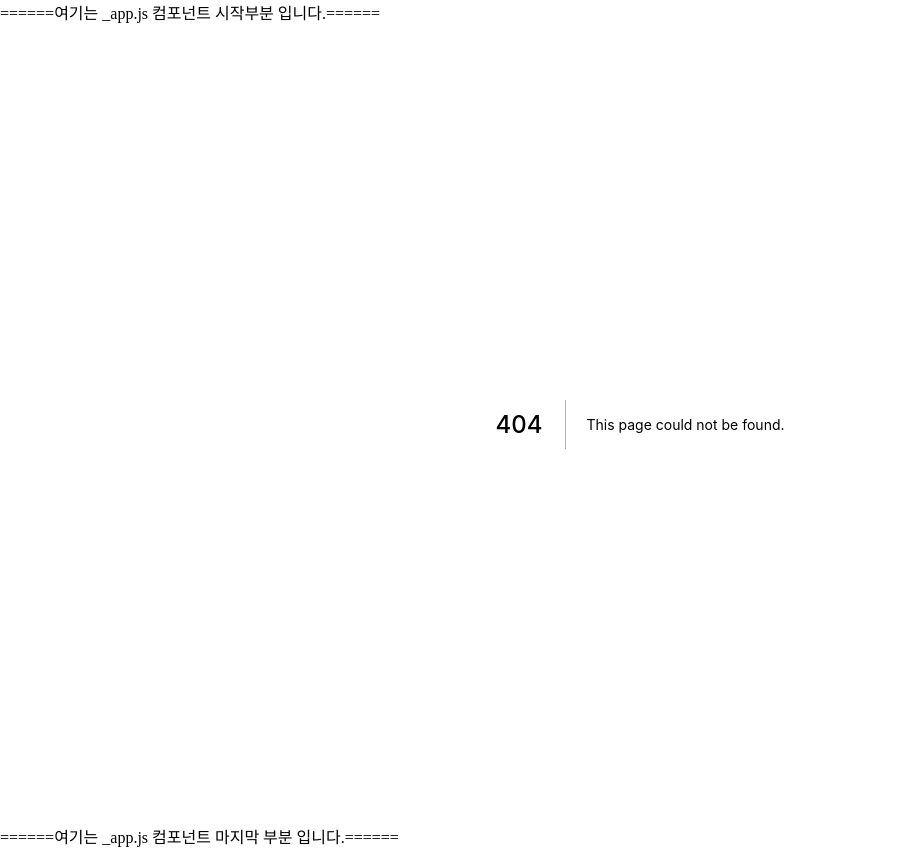
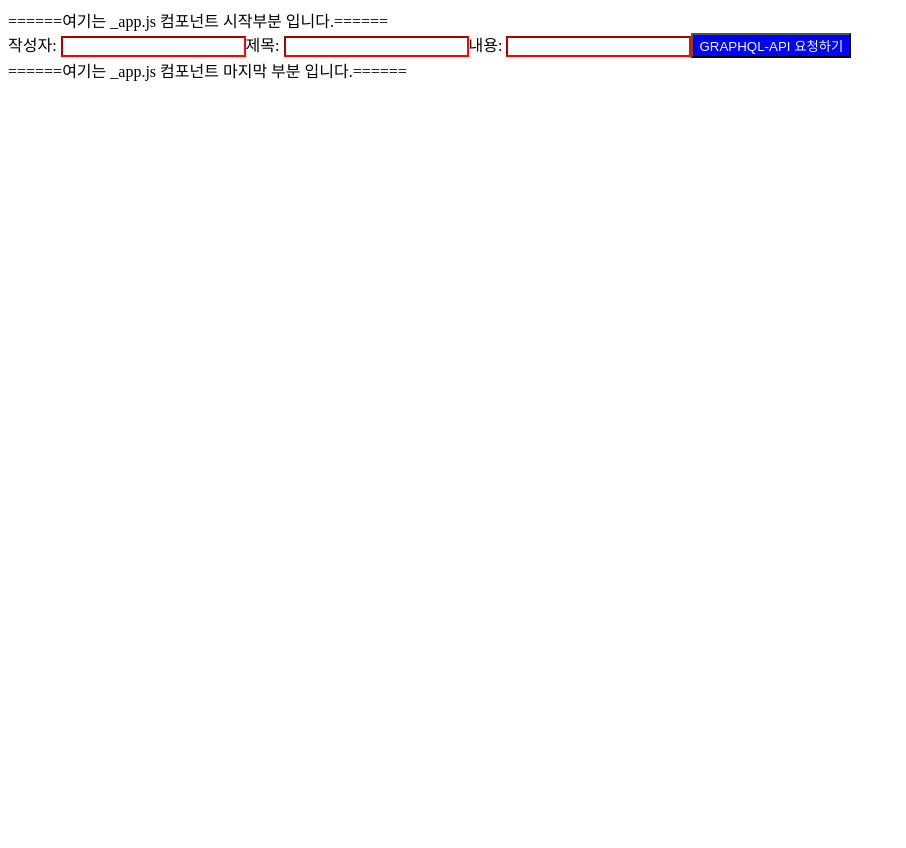
Before and after one commit to just-study-hako/front_study, a Next.js app in the folder 04_react_study/class/: page /section06/06-01-container-presenter in a window 1280 px wide. Before the commit this address had no page. Shown: the whole page, without its empty margins (0-906 px from the left). After the commit the page ends 800 px from the top, so only its background shows below. Built offline with nearby package versions, Linux system fonts and the light colour scheme.

Commit message:
# 폴더 구조 체계화 / 컨테이너,프리젠테이셔널 패턴
4-4 에서만들었던 페이지를 컨테이너 프리젠테이셔널 패턴으로 쪼개서 만들어보기

```diff
--- /dev/null
+++ b/04_react_study/class/pages/section06/06-01-container-presenter/index.js
@@ -0,0 +1,13 @@
+// 사실상 접속은 pages 폴더의 페이지뿐
+// 다른데서 만든걸 여기로 갖고와야 접속이 가능해짐.
+
+// import BoardWrite from "@/src/components/units/board/write/BoardWrite.container" < 왠지 오류남
+import BoardWrite from "../../../src/components/units/board/write/BoardWrite.container"
+
+export default function GraphqlMutationPage (){
+
+
+    return(
+        <BoardWrite/>
+    )
+}
--- /dev/null
+++ b/04_react_study/class/src/components/units/board/write/BoardWrite.container.js
@@ -0,0 +1,53 @@
+import { useMutation } from "@apollo/client"
+import { useState } from "react"
+import BoardWriteUI from "./BoardWrite.presenter";
+import {나의그래프큐엘셋팅} from "./BoardWrite.queries"
+
+export default function BoardWrite () {
+    // 로직은 담고 UI는 안담음
+    const [writer,setWriter] = useState()
+    const [title,setTitle] = useState()
+    const [contents,setContents] = useState()
+
+    const [나의함수] = useMutation(나의그래프큐엘셋팅)
+
+    const onClickSubmit = async () => {
+        const result = await 나의함수({
+            variables: {
+                writer: writer,
+                title: title,
+                contents: contents
+            }
+        })
+        console.log(result)
+    }
+
+    const onChangeWriter = (event) => {
+        setWriter(event.target.value)
+    }
+
+    const onChangeTitle = (event) => {
+        setTitle(event.target.value)
+    }
+
+    const onChangeContents = (event) => {
+        setContents(event.target.value)
+    }
+
+    return(
+        <BoardWriteUI
+            aaa={onClickSubmit}
+            bbb={onChangeWriter}
+            ccc={onChangeTitle}
+            ddd={onChangeContents}
+        />
+        /*
+        props = {
+            aaa : onClickSubmit,
+            bbb : onChangeWriter,
+            ccc : onChangeTitle,
+            ddd : onChangeContents
+        }
+        */
+    )
+}
--- /dev/null
+++ b/04_react_study/class/src/components/units/board/write/BoardWrite.presenter.js
@@ -0,0 +1,14 @@
+import { RedInput, BlueButton } from "./BoardWrite.styles"
+
+export default function BoardWriteUI (props) {
+    // 로직은 안담고 UI만 담음
+
+    return(
+        <div>
+        작성자: <RedInput type="text" onChange={props.bbb}/>
+        제목: <RedInput type="text"  onChange={props.ccc}/>
+        내용: <RedInput type="text"  onChange={props.ddd}/>
+        <BlueButton onClick={props.aaa}>GRAPHQL-API 요청하기</BlueButton>
+        </div>
+    )
+}
--- /dev/null
+++ b/04_react_study/class/src/components/units/board/write/BoardWrite.queries.js
@@ -0,0 +1,15 @@
+// 그래프QL의 쿼리, 뮤테이션등의 내용만 작성
+
+import {gql} from "@apollo/client"
+
+export const 나의그래프큐엘셋팅 = gql`
+    mutation createGraphql($writer: String!, $title: String!, $contents: String!){
+        createGraphql(writer: $writer, title: $title, contents: $contents){
+            message
+            writer
+            title
+            contents
+            id
+        }
+    }
+`;
--- /dev/null
+++ b/04_react_study/class/src/components/units/board/write/BoardWrite.styles.js
@@ -0,0 +1,10 @@
+import styled from '@emotion/styled'
+
+export const RedInput = styled.input`
+    border-color: red;
+`
+
+export const BlueButton = styled.button`
+    background-color: blue;
+    color: white;
+`
```
